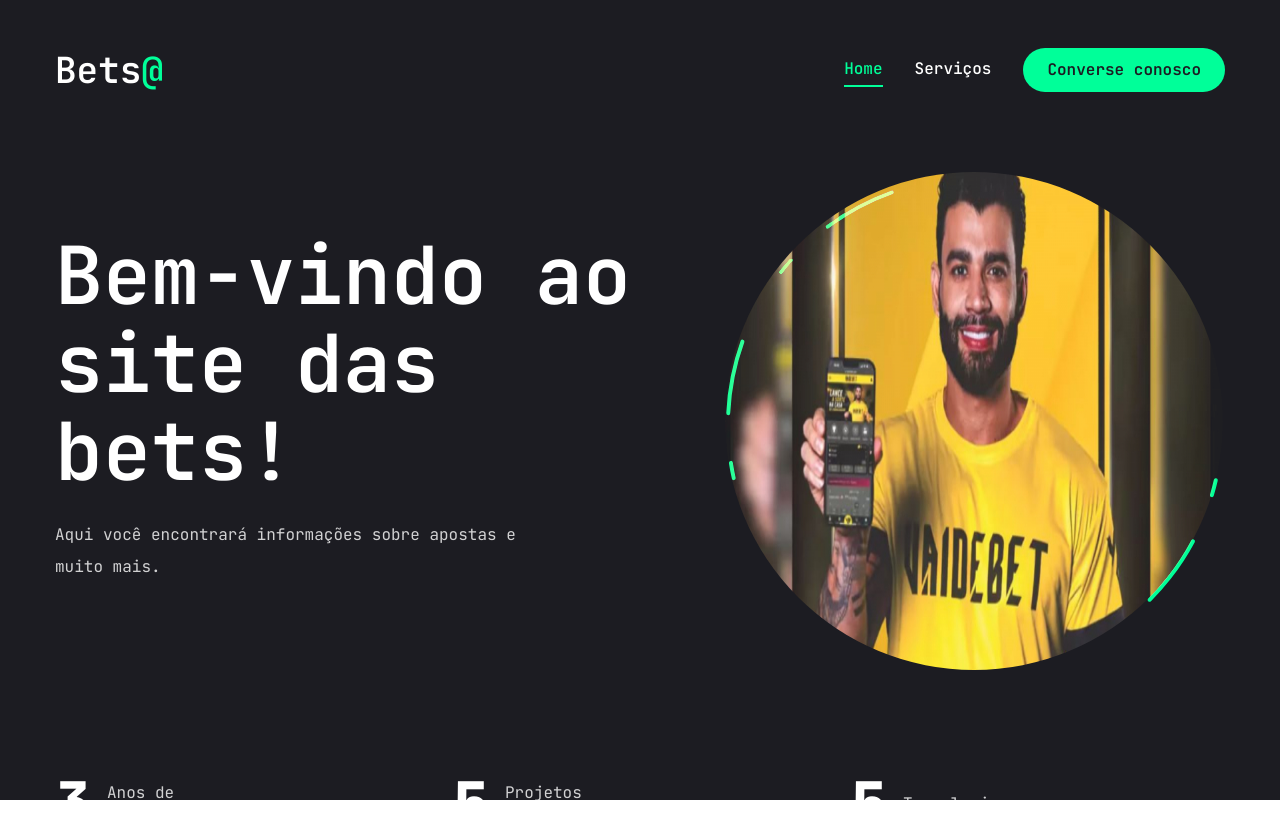
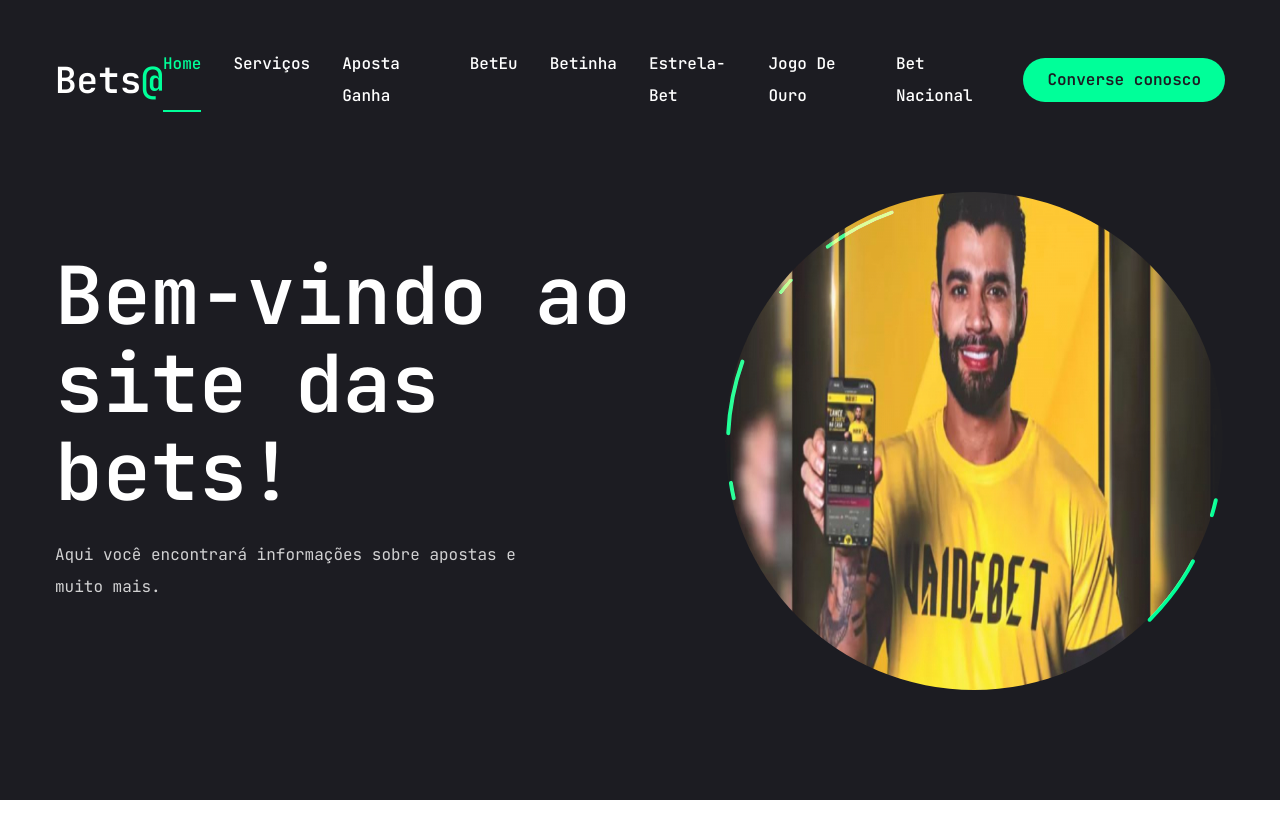
Before and after one commit to jvras58/GTM-Next.js, a Next.js app: page / in a window 1280 px wide. Shown: the top 838 px of the page. Built offline with nearby package versions, Linux system fonts and the light colour scheme.

Commit message:
adiciona novos links ao menu de navegação

```diff
--- a/components/MobileNav.jsx
+++ b/components/MobileNav.jsx
@@ -14,6 +14,31 @@
     name: "serviços",
     path: "/servicos",
     },
+    {
+    name: "Aposta Ganha",
+    path: "/apostaganha",
+    },
+    {
+    name: "BetEu",
+    path: "/bateu",
+    },
+    {
+    name: "Betinha",
+    path: "/betinha",
+    },
+    {
+    name: "Estrela-Bet",
+    path: "/estrelabet",
+    },
+    {
+    name: "Jogo de Ouro",
+    path: "/jogodeouro",
+    },
+    {
+    name: "Bet Nacional",
+    path: "/betnacional",
+    },
+
 ]
 
 const MobileNav = () => {
--- a/components/Nav.jsx
+++ b/components/Nav.jsx
@@ -11,6 +11,30 @@
     {
     name: "serviços",
     path: "/servicos",
+    },
+    {
+    name: "Aposta Ganha",
+    path: "/apostaganha",
+    },
+    {
+    name: "BetEu",
+    path: "/bateu",
+    },
+    {
+    name: "Betinha",
+    path: "/betinha",
+    },
+    {
+    name: "Estrela-Bet",
+    path: "/estrelabet",
+    },
+    {
+    name: "Jogo de Ouro",
+    path: "/jogodeouro",
+    },
+    {
+    name: "Bet Nacional",
+    path: "/betnacional",
     },
 ]
 
```
